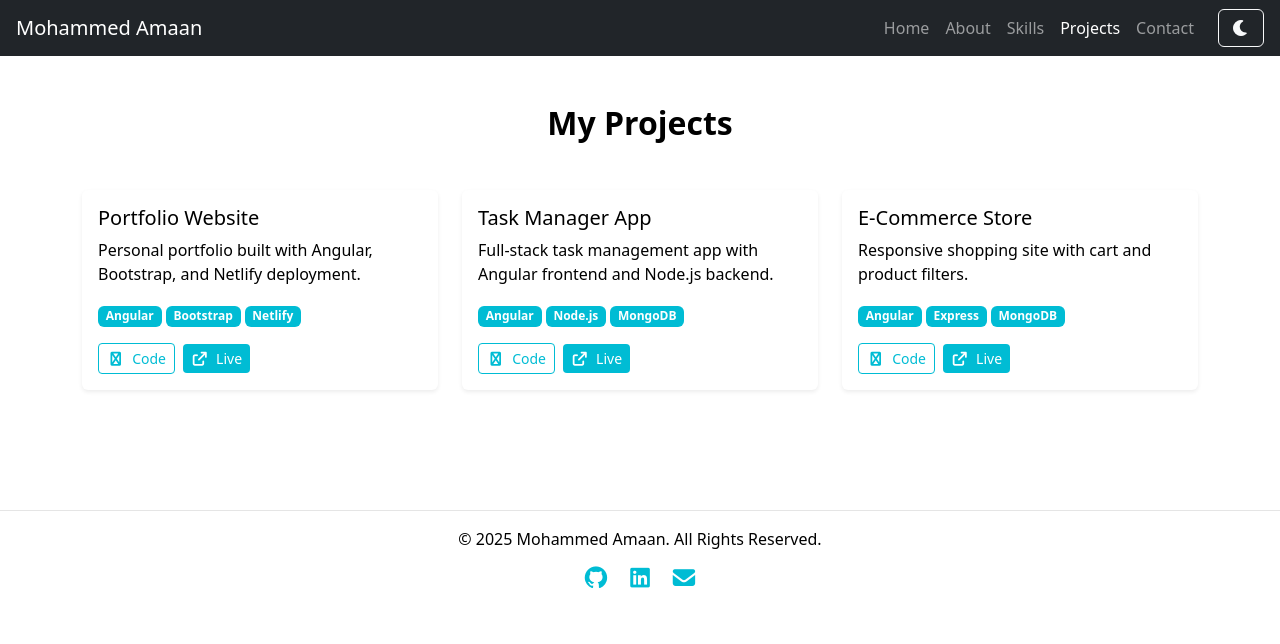
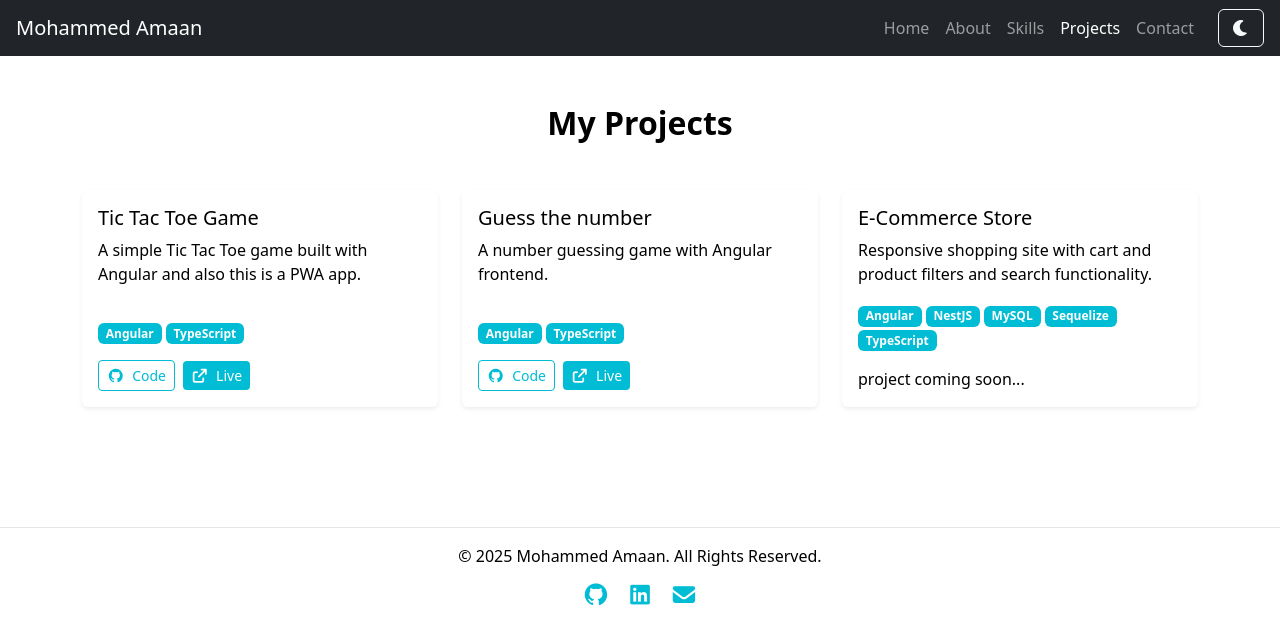
Before and after one commit to ItsAmaan09/my-portfolio, an Angular app in the folder portfolio/: page /projects in a window 1280 px wide. Shown: the top 644 px of the page. Built offline with nearby package versions, Linux system fonts and the light colour scheme.

Commit message:
issue fixes

```diff
--- a/portfolio/src/app/pages/about/about.component.html
+++ b/portfolio/src/app/pages/about/about.component.html
@@ -2,16 +2,35 @@
   <div class="container">
     <div class="row align-items-center">
       <div class="col-md-6 mb-4">
-        <img src="profile-github.jpg" alt="Profile Picture" class="img-fluid rounded shadow" height="200" width="200">
+        <img
+          src="profile-github.jpg"
+          alt="Profile Picture"
+          class="img-fluid rounded-circle shadow"
+          height="200"
+          width="200"
+        />
       </div>
       <div class="col-md-6">
         <h2>About Me</h2>
         <p>{{ description }}</p>
         <ul class="list-unstyled mt-3">
-          <li><i class="fa fa-check-circle me-2 text-primary"></i> 3+ years of experience</li>
-          <li><i class="fa fa-check-circle me-2 text-primary"></i> Angular, Node.js, MongoDB</li>
-          <li><i class="fa fa-check-circle me-2 text-primary"></i> Responsive & modern UI/UX</li>
+          <li>
+            <i class="fa fa-check-circle me-2 text-primary"></i> 3+ years of
+            experience
+          </li>
+          <li>
+            <i class="fa fa-check-circle me-2 text-primary"></i> .NET Core,
+            Angular, Node.js, MS SQL
+          </li>
+          <li>
+            <i class="fa fa-check-circle me-2 text-primary"></i> Responsive &
+            modern UI/UX
+          </li>
         </ul>
+
+        <a href="Mohammed_Amaan-Resume.pdf" download class="btn btn-primary mt-4">
+          <i class="fa-solid fa-download me-2"></i> Download Resume
+        </a>
       </div>
     </div>
   </div>
--- a/portfolio/src/app/pages/about/about.component.ts
+++ b/portfolio/src/app/pages/about/about.component.ts
@@ -10,7 +10,7 @@ import { ThemeService } from '../../core/services/theme.service';
 export class AboutComponent {
   theme = 'light';
   experienceYears = 3;
-  description = `I am a passionate Full Stack Developer with ${this.experienceYears} years of experience in building modern web applications using Angular, Node.js, and related technologies. I love creating clean, responsive, and interactive user experiences.`;
+  description = `I am a passionate Full Stack Developer with ${this.experienceYears} years of experience in building modern web applications using .Net Core, Angular, Node.js, and related technologies. I love creating clean, responsive, and interactive user experiences.`;
   constructor(private themeService: ThemeService) {
     this.themeService.theme$.subscribe((t) => (this.theme = t));
   }
--- a/portfolio/src/app/pages/projects/projects.component.html
+++ b/portfolio/src/app/pages/projects/projects.component.html
@@ -10,16 +10,31 @@
             <p class="card-text flex-grow-1">{{ project.desc }}</p>
 
             <div class="tech-list mb-3">
-              <span *ngFor="let t of project.tech" class="badge bg-primary me-1">{{ t }}</span>
+              <span
+                *ngFor="let t of project.tech"
+                class="badge bg-primary me-1"
+                >{{ t }}</span
+              >
             </div>
 
             <div class="mt-auto">
-              <a [href]="project.github" target="_blank" class="btn btn-outline-primary btn-sm me-2">
-                <i class="fa fa-github me-1"></i> Code
-              </a>
-              <a [href]="project.live" target="_blank" class="btn btn-primary btn-sm">
-                <i class="fa fa-external-link me-1"></i> Live
-              </a>
+              <div *ngIf="project.github != ''">
+                <a
+                  [href]="project.github"
+                  target="_blank"
+                  class="btn btn-outline-primary btn-sm me-2"
+                >
+                  <i class="fa-brands fa-github me-1"></i> Code
+                </a>
+                <a
+                  [href]="project.live"
+                  target="_blank"
+                  class="btn btn-primary btn-sm"
+                >
+                  <i class="fa fa-external-link me-1"></i> Live
+                </a>
+              </div>
+              <div *ngIf="project.live == ''">project coming soon...</div>
             </div>
           </div>
         </div>
--- a/portfolio/src/app/pages/projects/projects.component.ts
+++ b/portfolio/src/app/pages/projects/projects.component.ts
@@ -13,25 +13,25 @@ export class ProjectsComponent {
 
   projects = [
     {
-      title: 'Portfolio Website',
-      desc: 'Personal portfolio built with Angular, Bootstrap, and Netlify deployment.',
-      tech: ['Angular', 'Bootstrap', 'Netlify'],
-      github: 'https://github.com/yourname/portfolio',
-      live: 'https://your-portfolio.netlify.app'
+      title: 'Tic Tac Toe Game',
+      desc: 'A simple Tic Tac Toe game built with Angular and also this is a PWA app.',
+      tech: ['Angular', 'TypeScript'],
+      github: 'https://github.com/ItsAmaan09/Tic-Tac-Toe',
+      live: 'https://t3-play.netlify.app/'
     },
     {
-      title: 'Task Manager App',
-      desc: 'Full-stack task management app with Angular frontend and Node.js backend.',
-      tech: ['Angular', 'Node.js', 'MongoDB'],
-      github: 'https://github.com/yourname/task-manager',
-      live: 'https://taskmanager-demo.netlify.app'
+      title: 'Guess the number',
+      desc: 'A number guessing game with Angular frontend.',
+      tech: ['Angular', 'TypeScript'],
+      github: 'https://github.com/ItsAmaan09/guess-the-number',
+      live: 'https://guess-the-number-sigma-vert.vercel.app/'
     },
     {
       title: 'E-Commerce Store',
-      desc: 'Responsive shopping site with cart and product filters.',
-      tech: ['Angular', 'Express', 'MongoDB'],
-      github: 'https://github.com/yourname/ecommerce',
-      live: 'https://shop-demo.netlify.app'
+      desc: 'Responsive shopping site with cart and product filters and search functionality.',
+      tech: ['Angular', 'NestJS', 'MySQL', 'Sequelize', 'TypeScript'],
+      github: '',
+      live: ''
     }
   ];
 
--- a/portfolio/src/app/pages/skills/skills.component.ts
+++ b/portfolio/src/app/pages/skills/skills.component.ts
@@ -10,12 +10,12 @@ import { CommonModule } from '@angular/common';
 })
 export class SkillsComponent {
   skills = [
-    { name: '.Net Core', level: 90 },
-    { name: 'Angular', level: 90 },
-    { name: 'Node.js', level: 85 },
-    { name: 'MS SQL', level: 80 },
-    { name: 'Bootstrap', level: 95 },
-    { name: 'AWS', level: 70 },
+    { name: '.Net Core', level: 60 },
+    { name: 'Angular', level: 70 },
+    { name: 'Node.js', level: 50 },
+    { name: 'MS SQL', level: 50 },
+    { name: 'Bootstrap', level: 50 },
+    { name: 'AWS', level: 20 },
   ];
 
   theme = 'light';
```
Also changed, not shown: portfolio/src/app/pages/about/about.component.scss (line endings or trailing spaces), 2 other files (tests, documents, lock files or other folders).
